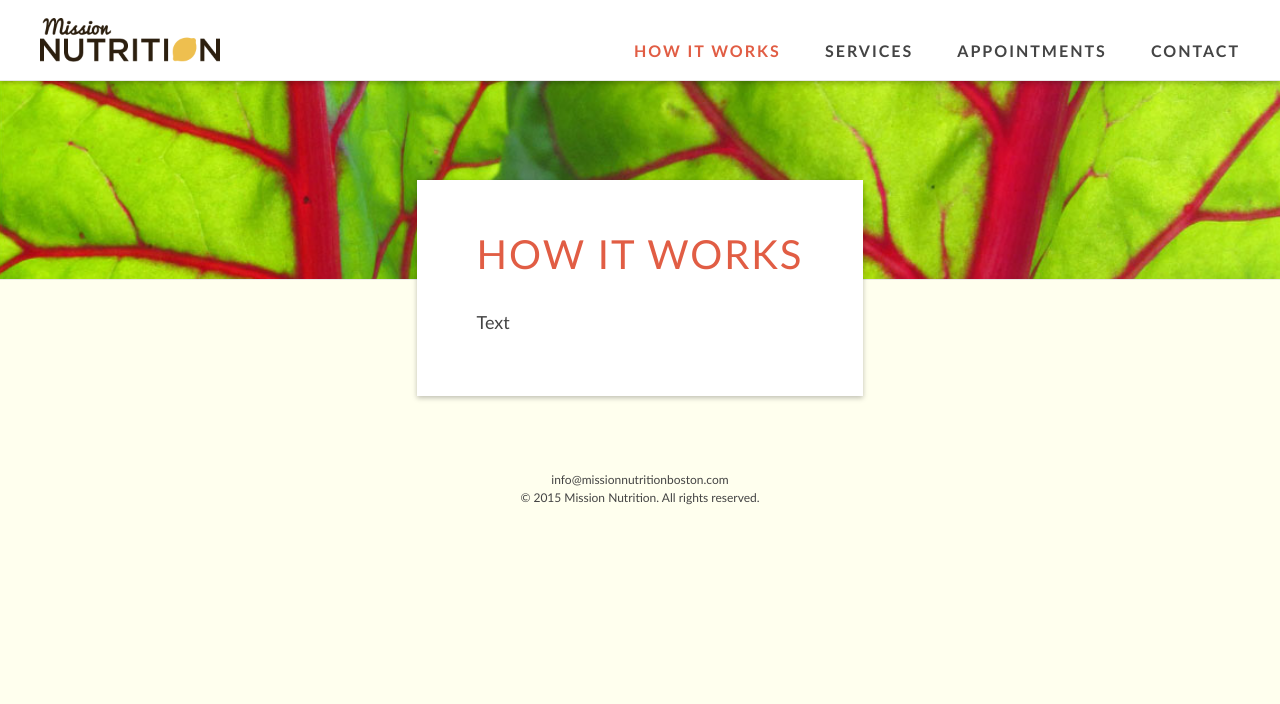
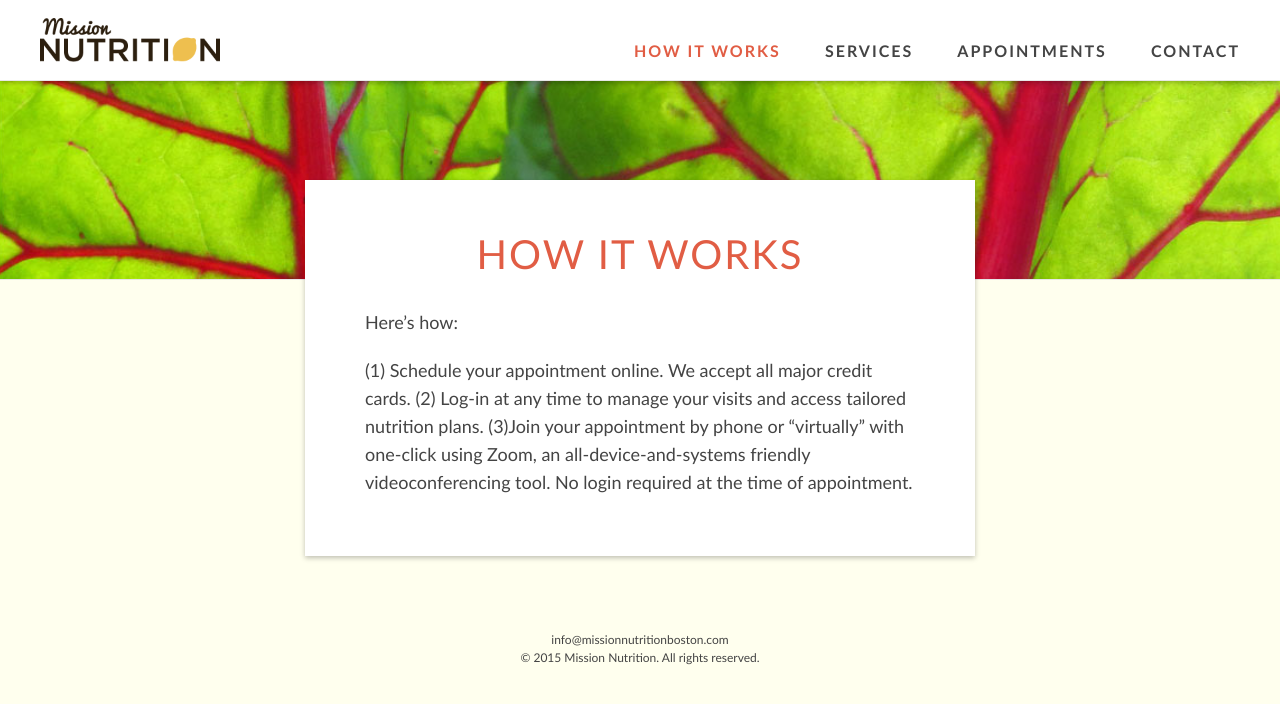
Before and after one commit to davelandry/missionnutrition, a Jekyll site: the page built from _pages/howitworks.md, in a window 1280 px wide. Shown: the top 704 px of the page. Built offline with Jekyll 4.4.1, drawn with Linux system fonts in a browser that asks for light colours.

Commit message:
Update howitworks.md

```diff
--- a/_pages/howitworks.md
+++ b/_pages/howitworks.md
@@ -4,4 +4,8 @@
 image: chard
 ---
 
-Text
+Here's how:
+
+(1) Schedule your appointment online. We accept all major credit cards.
+(2) Log-in at any time to manage your visits and access tailored nutrition plans.
+(3)Join your appointment by phone or "virtually" with one-click using Zoom, an all-device-and-systems friendly videoconferencing tool. No login required at the time of appointment.
```
